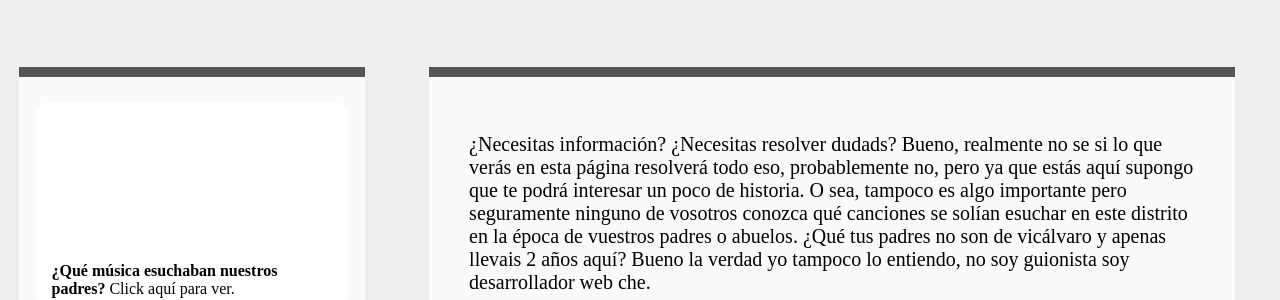
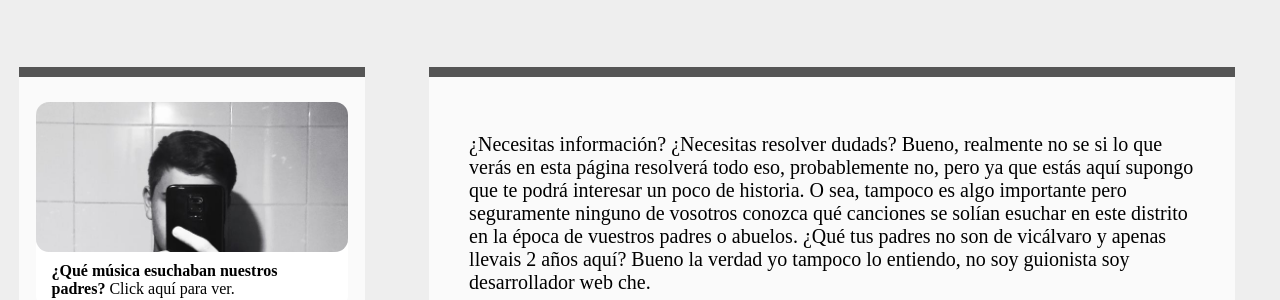
Before and after one commit to KighteW3/vicalvaro-historia-musical, a plain HTML site: page index.html in a window 1280 px wide. Shown: the part 537-837 px from the top of the page. Drawn offline with Linux system fonts and the light colour scheme.

Commit message:
arreglo bugs izan img

```diff
--- a/index.css
+++ b/index.css
@@ -195,7 +195,7 @@ nav {
 
 
 .inside__content__image{
-    background-image: url(IzanLOKO.jpg);
+    background-image: url(izan.jpg);
     width: 100%;
     height: 150px;
     background-size: contain;
--- a/index.html
+++ b/index.html
@@ -195,7 +195,7 @@
                 <div class="participants__content">
                     <div class="participants__all">
                         <div class="all__image">
-                            <img src="IzanLOKO.jpg" alt="">
+                            <img src="izan.jpg" alt="">
                         </div>
                         <div class="all__text">
                             <h2>Izan Alcaraz</h2>
```
